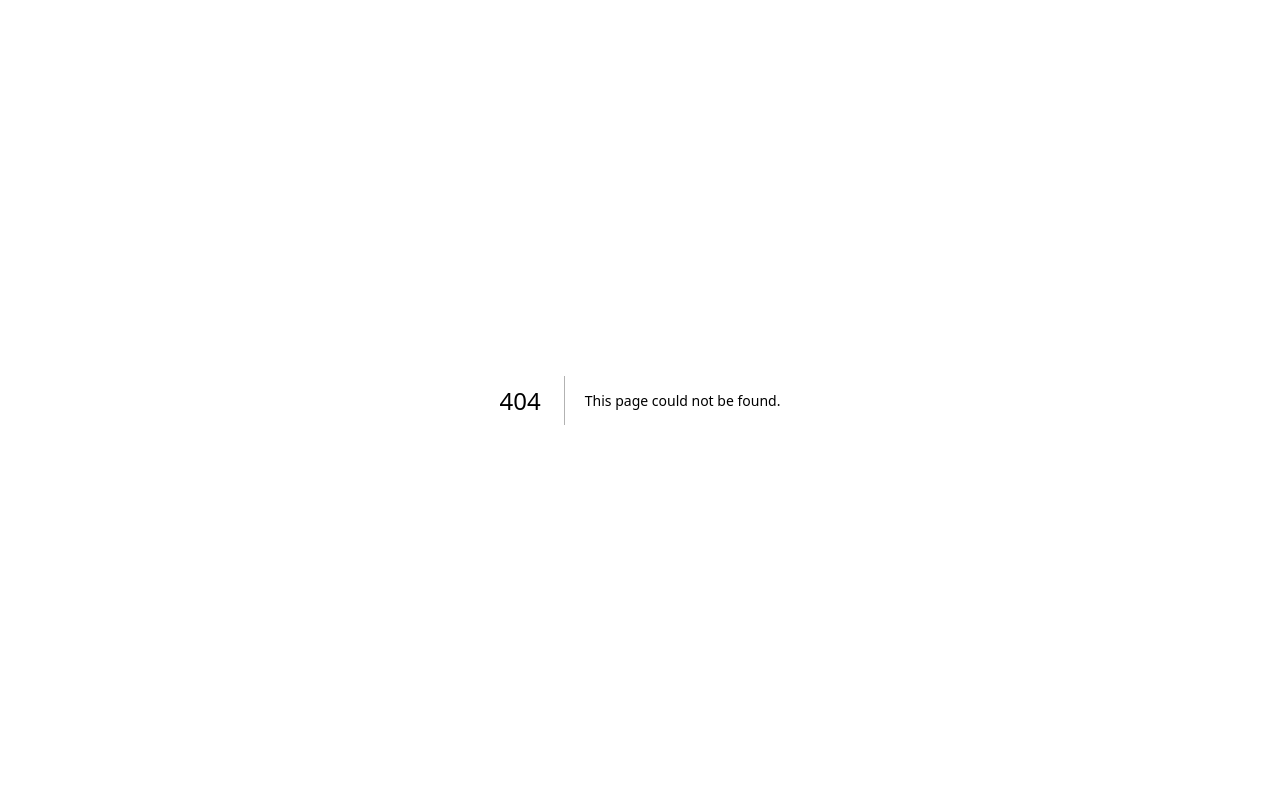
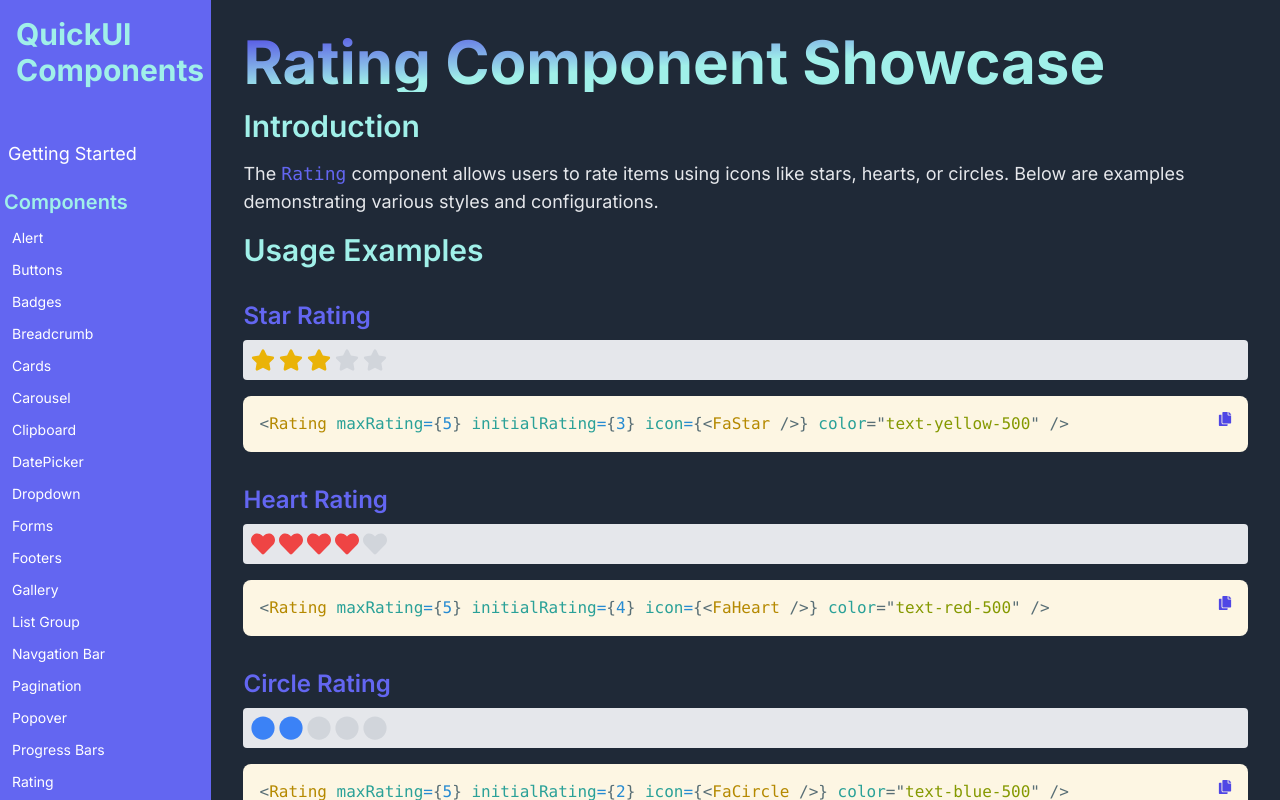
Before and after one commit to ajv55/quickui, a Next.js app: page /getStarted/rating in a window 1280 px wide. Before the commit this address had no page. Built offline with nearby package versions, Linux system fonts and the light colour scheme.

Commit message:
created the rating component

```diff
--- /dev/null
+++ b/app/components/rating.tsx
@@ -0,0 +1,52 @@
+'use client';
+
+import React, { useState } from 'react';
+import { FaStar, FaHeart, FaCircle } from 'react-icons/fa';
+import { motion } from 'framer-motion';
+import clsx from 'clsx';
+
+type RatingProps = {
+  maxRating?: number;
+  initialRating?: number;
+  icon?: React.ReactNode;
+  color?: string;
+  onRatingChange?: (rating: number) => void;
+};
+
+const Rating: React.FC<RatingProps> = ({
+  maxRating = 5,
+  initialRating = 0,
+  icon = <FaStar />,
+  color = 'text-yellow-500',
+  onRatingChange,
+}) => {
+  const [rating, setRating] = useState<number>(initialRating);
+
+  const handleClick = (index: number) => {
+    setRating(index);
+    if (onRatingChange) {
+      onRatingChange(index);
+    }
+  };
+
+  return (
+    <div className="flex space-x-1">
+      {Array.from({ length: maxRating }, (_, index) => (
+        <motion.button
+          key={index}
+          onClick={() => handleClick(index + 1)}
+          whileHover={{ scale: 1.2 }}
+          whileTap={{ scale: 0.9 }}
+          className={clsx(
+            'focus:outline-none',
+            index < rating ? color : 'text-gray-300'
+          )}
+        >
+          {React.cloneElement(icon as React.ReactElement, { size: 24 })}
+        </motion.button>
+      ))}
+    </div>
+  );
+};
+
+export default Rating;
--- a/app/components/startComponents/sidebar.tsx
+++ b/app/components/startComponents/sidebar.tsx
@@ -23,6 +23,7 @@ const Sidebar: FC = () => {
     { name: 'Pagination', href: '/getStarted/pagination' },
     { name: 'Popover', href: '/getStarted/popover' },
     { name: 'Progress Bars', href: '/getStarted/progress' },
+    { name: 'Rating', href: '/getStarted/rating' },
     { name: 'Indictors', href: '/getStarted/indictors' },
     { name: 'Input Fields', href: '/getStarted/input' },
     { name: 'Modals', href: '/getStarted/modal' },
--- /dev/null
+++ b/app/getStarted/rating/page.tsx
@@ -0,0 +1,85 @@
+'use client';
+
+import React from 'react';
+import Rating from '../../components/rating';
+import { FaStar, FaHeart, FaCircle } from 'react-icons/fa';
+import { Prism as SyntaxHighlighter } from 'react-syntax-highlighter';
+import { solarizedlight } from 'react-syntax-highlighter/dist/esm/styles/prism';
+import { FaCopy } from 'react-icons/fa';
+import { CopyToClipboard } from 'react-copy-to-clipboard';
+
+const RatingShowcase: React.FC = () => {
+  const [copiedIndex, setCopiedIndex] = React.useState<number | null>(null);
+
+  const ratingExamples = [
+    {
+      type: 'Star Rating',
+      render: <Rating maxRating={5} initialRating={3} icon={<FaStar />} color="text-yellow-500" />,
+      code: `<Rating maxRating={5} initialRating={3} icon={<FaStar />} color="text-yellow-500" />`,
+    },
+    {
+      type: 'Heart Rating',
+      render: <Rating maxRating={5} initialRating={4} icon={<FaHeart />} color="text-red-500" />,
+      code: `<Rating maxRating={5} initialRating={4} icon={<FaHeart />} color="text-red-500" />`,
+    },
+    {
+      type: 'Circle Rating',
+      render: <Rating maxRating={5} initialRating={2} icon={<FaCircle />} color="text-blue-500" />,
+      code: `<Rating maxRating={5} initialRating={2} icon={<FaCircle />} color="text-blue-500" />`,
+    },
+    {
+      type: 'Custom Colors Rating',
+      render: <Rating maxRating={7} initialRating={5} icon={<FaStar />} color="text-green-500" />,
+      code: `<Rating maxRating={7} initialRating={5} icon={<FaStar />} color="text-green-500" />`,
+    },
+  ];
+
+  return (
+    <div className="w-full h-screen overflow-scroll bg-background-dark p-8">
+      <h1 className="text-6xl font-bold bg-gradient-to-br from-primary-light via-secondary-light to-secondary-light bg-clip-text text-transparent mb-4">
+        Rating Component Showcase
+      </h1>
+
+      <section className="flex flex-col items-start mb-8">
+        <h2 className="text-3xl font-semibold text-secondary-light mb-4">Introduction</h2>
+        <p className="text-lg text-left text-text-dark mb-4">
+          The <code className="text-primary-dark">Rating</code> component allows users to rate items using icons like stars, hearts, or circles. Below are examples demonstrating various styles and configurations.
+        </p>
+        <h2 className="text-3xl font-semibold text-secondary-light">Usage Examples</h2>
+      </section>
+
+      <section>
+        {ratingExamples.map((example, index) => (
+          <div key={index} className="relative mb-8">
+            <h3 className="text-2xl font-semibold text-primary-dark mb-2">{example.type}</h3>
+            <div className="flex items-center mb-4 p-2 rounded bg-gray-200">
+              {example.render}
+            </div>
+            <div className="relative">
+              <SyntaxHighlighter
+                language="tsx"
+                style={solarizedlight}
+                customStyle={{ padding: '1rem', borderRadius: '0.5rem', position: 'relative' }}
+              >
+                {example.code}
+              </SyntaxHighlighter>
+              <CopyToClipboard
+                text={example.code}
+                onCopy={() => setCopiedIndex(index)}
+              >
+                <button
+                  className="absolute top-2 right-2 p-2 rounded text-sm font-semibold text-primary-light hover:text-primary-dark"
+                >
+                  <FaCopy />
+                  {copiedIndex === index && <span className="ml-2 text-green-600">Copied!</span>}
+                </button>
+              </CopyToClipboard>
+            </div>
+          </div>
+        ))}
+      </section>
+    </div>
+  );
+};
+
+export default RatingShowcase;
```
